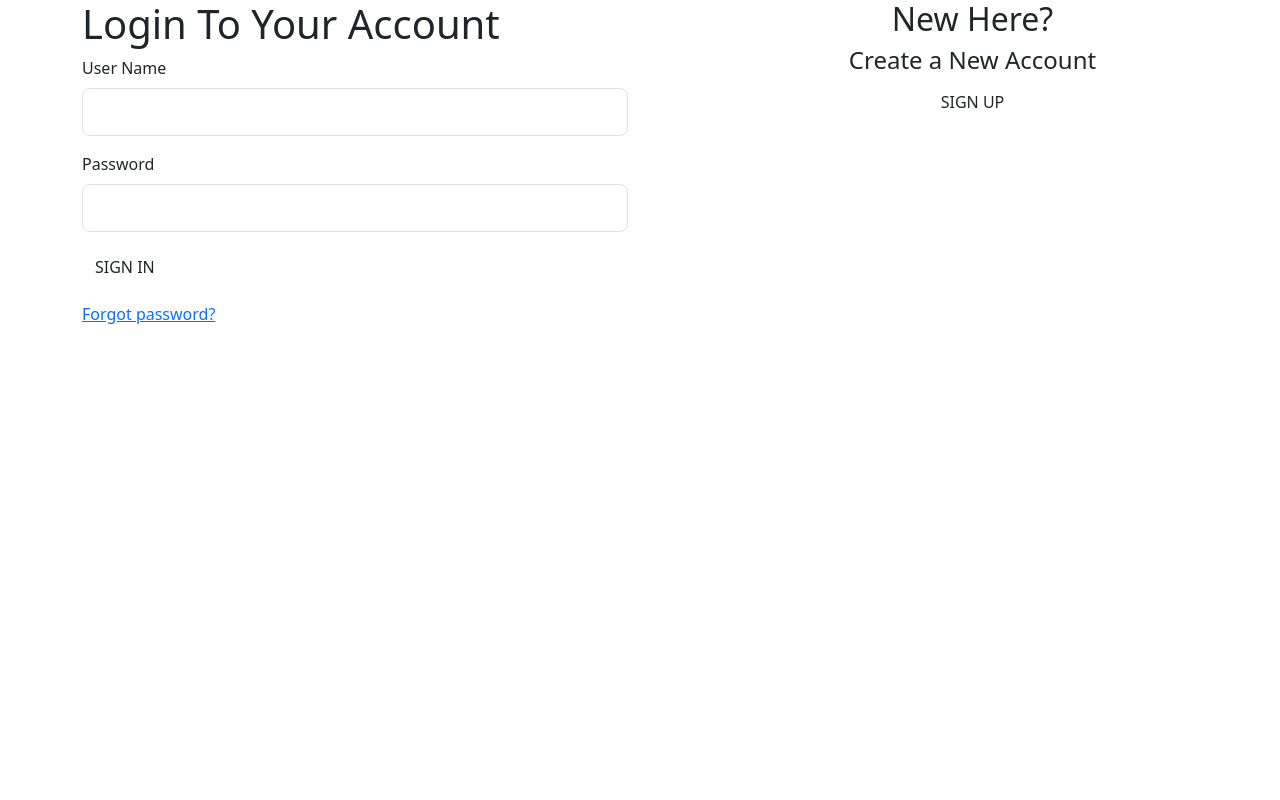
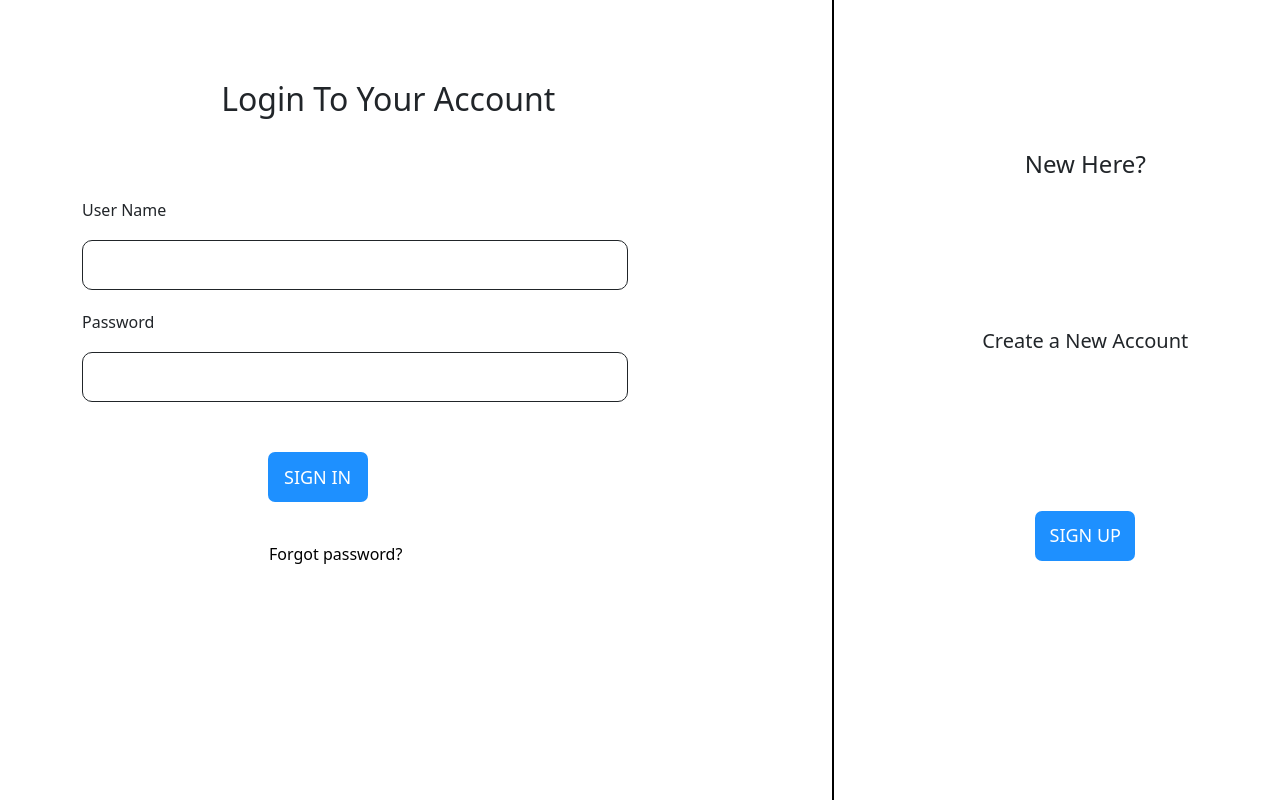
Before and after one commit to niranjanninja/Login_page, a Flask app: template templates/bootstrap_login.html in a window 1280 px wide. Run offline with Flask 3, Linux system fonts and the light colour scheme; the template is opened without the code that fills it, so the values that code supplies are empty; parts of the project's set-up code (start-up, migrations or seed data) failed here and were passed over.

Commit message:
Bootstrap has been used

```diff
--- /dev/null
+++ b/static/bootstrap_login.css
@@ -0,0 +1,82 @@
+.login {
+    padding: 10px;
+    margin: 70px  30px ;
+    padding-left: 20%;
+    font-size: 2rem;
+}
+
+
+.input_box {
+    width: 100%;
+    height: 50px;
+    border-radius: 10px;
+    margin-top: 10px;
+    margin-bottom: 20px;
+    font-size: 16px;
+    padding-left: 20px;
+    border: 1px solid;
+}
+
+.button {
+    padding: 10px;
+    margin-top: 10px;
+    background-color: dodgerblue;
+    color: white;
+    border-radius: 7px;
+    width: 100px;
+    height: 50px;
+    font-size: 18px;
+    margin-left: 34%;
+    margin-top:30px;
+}
+
+.signup-button {
+    padding: 10px;
+    background-color: dodgerblue;
+    color: white;
+    border-radius: 7px;
+    width: 100px;
+    height: 50px;
+    font-size: 18px;
+    margin-left: 50%;
+    text-decoration: none;
+    display: inline-block;
+    margin-top: 150px;
+
+}
+
+.one {
+    font-size: 24px;
+    margin-top: 150px;
+    margin-left : 50%;
+}
+
+.two {
+    font-size: 20px;
+    margin-top: 150px;
+    margin-left: 50%;
+}
+
+.line {
+    position: absolute;
+    left: 65%;
+    top: 0;
+    height: 100%;
+    width: 2px;
+    background-color: black;
+}
+
+.forgot_button {
+    padding: 10px;
+    margin: 10px 0;
+    border-radius: 7px;
+    width: 300px;
+    height: 45px;
+    font-size: 16px;
+    display: block;
+    margin-left: 19%;
+    text-decoration: none;
+    color: black;
+    text-align: center;
+    margin-top:30px;
+}
```
Also changed, not shown: static/bootstrap_forget_password.css (added, +24 -0 lines), static/bootstrap_sign_up.css (added, +53 -0 lines), static/sign_up.css (+3 -5 lines), 1 other file.
